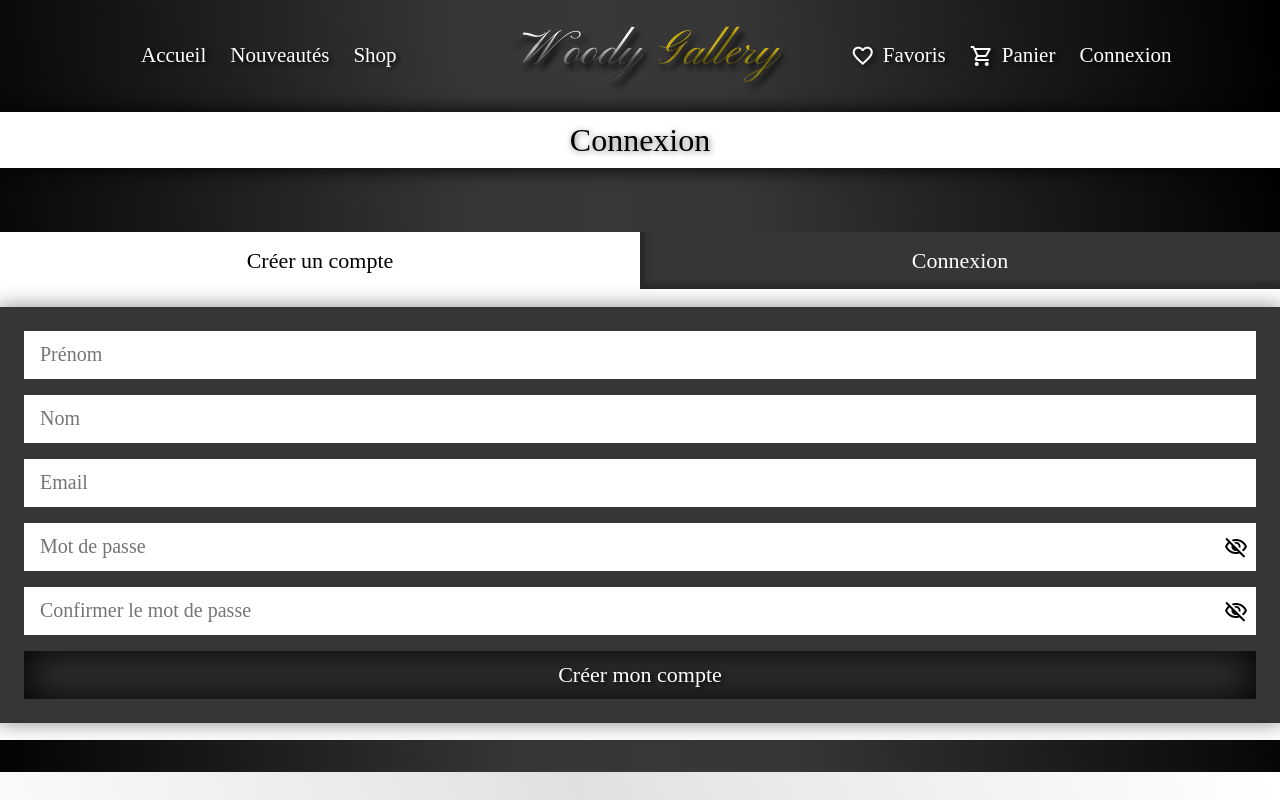
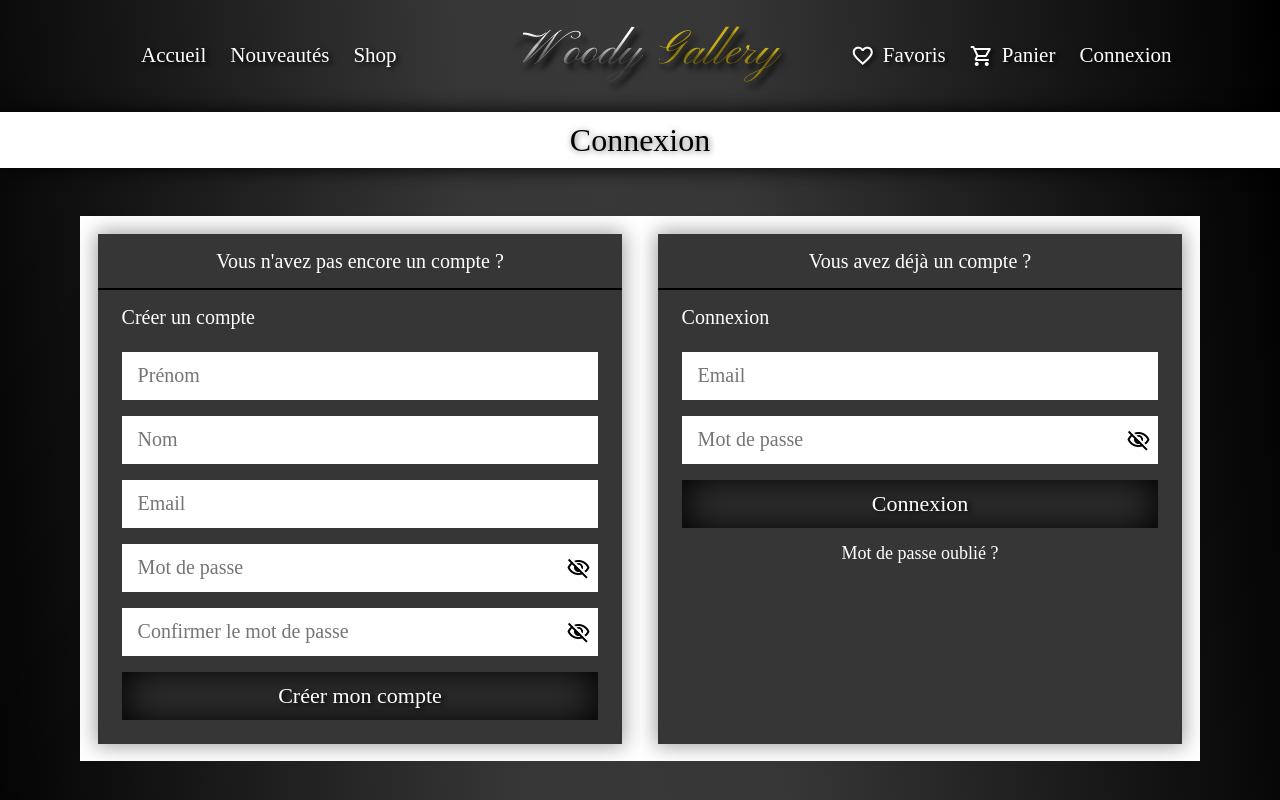
Before and after one commit to WildCodeSchool-2024-09/JS-RemoteFR-Vendangeurs-P3-Woody-Gallery, a React (Vite) app in the folder client/: page /create-account in a window 1280 px wide. Shown: the top 800 px of the page. Built offline with nearby package versions, Linux system fonts and the light colour scheme; a web font is replaced by a local one.

Commit message:
[feat] - page connexion version desktop

```diff
--- a/client/src/components/LogInConnect.tsx
+++ b/client/src/components/LogInConnect.tsx
@@ -44,6 +44,9 @@ export default function LogInConnect() {
           Connexion
         </NavLink>
         <div className={styles.formulaire}>
+          <p className={styles.quest}>Vous avez déjà un compte ?</p>
+          <hr />
+          <p className={styles.title}>Connexion</p>
           <form onSubmit={handleSubmit}>
             <input
               id="email-connect"
--- a/client/src/components/LogInCreate.tsx
+++ b/client/src/components/LogInCreate.tsx
@@ -68,6 +68,9 @@ export default function LogInCreate() {
           Connexion
         </NavLink>
         <div className={styles.formulaire}>
+          <p className={styles.quest}>Vous n'avez pas encore un compte ?</p>
+          <hr />
+          <p className={styles.title}>Créer un compte</p>
           <form onSubmit={handleSubmit}>
             <input
               id="firstname"
--- a/client/src/pages/ConnectionPage.tsx
+++ b/client/src/pages/ConnectionPage.tsx
@@ -1,4 +1,5 @@
 import LogInConnect from "../components/LogInConnect";
+import LogInCreate from "../components/LogInCreate";
 import styles from "../styles/ConnectionPage.module.css";
 
 export default function ConnectionPage() {
@@ -6,7 +7,12 @@ export default function ConnectionPage() {
     <>
       <section className={styles.logInContainer}>
         <h2>Connexion</h2>
-        <LogInConnect />
+        <div className={styles.formContainer}>
+          <div className={styles.maskLogin}>
+            <LogInCreate />
+          </div>
+          <LogInConnect />
+        </div>
       </section>
     </>
   );
--- a/client/src/pages/CreateAccountPage.tsx
+++ b/client/src/pages/CreateAccountPage.tsx
@@ -1,3 +1,4 @@
+import LogInConnect from "../components/LogInConnect";
 import LogInCreate from "../components/LogInCreate";
 import styles from "../styles/ConnectionPage.module.css";
 
@@ -6,7 +7,12 @@ export default function CreateAccountPage() {
     <>
       <section className={styles.logInContainer}>
         <h2>Connexion</h2>
-        <LogInCreate />
+        <div className={styles.formContainer}>
+          <LogInCreate />
+          <div className={styles.maskLogin}>
+            <LogInConnect />
+          </div>
+        </div>
       </section>
     </>
   );
--- a/client/src/styles/ConnectionPage.module.css
+++ b/client/src/styles/ConnectionPage.module.css
@@ -21,9 +21,28 @@
     width: 100%;
     cursor: default;
 
-    @media screen and (min-width: 1280px) {
-      margin: 0 0 4rem 0;
+    @media screen and (min-width: 1200px) {
+      margin: 0 0 3rem 0;
       font-size: 32px;
+      grid-column: 1 / 3;
+    }
+  }
+
+  .formContainer {
+    width: 100%;
+    @media screen and (min-width: 1200px) {
+      display: grid;
+      grid-template-columns: 50% 50%;
+      margin-bottom: 7rem;
+      max-width: 70rem;
+    }
+  }
+
+  .maskLogin {
+    display: none;
+    @media screen and (min-width: 1200px) {
+      display: block;
+      height: 100%;
     }
   }
 }
--- a/client/src/styles/LogInCreate.module.css
+++ b/client/src/styles/LogInCreate.module.css
@@ -4,6 +4,12 @@
   margin-bottom: 2rem;
   width: 100%;
   background-color: var(--footerbg-primary-color);
+
+  @media screen and (min-width: 1200px) {
+    align-self: flex-start;
+    margin: 0;
+    height: 100%;
+  }
 
   a {
     margin: auto;
@@ -19,6 +25,9 @@
   .createAccount,
   .connexion {
     color: var(--fontcolor-black);
+    @media screen and (min-width: 1200px) {
+      display: none;
+    }
   }
 
   .connexionCreate,
@@ -27,6 +36,9 @@
     background-color: var(--background-secondary-color);
     -webkit-box-shadow: inset 6px -6px 5px 0px rgba(0, 0, 0, 0.25);
     box-shadow: inset 6px -6px 5px 0px rgba(0, 0, 0, 0.25);
+    @media screen and (min-width: 1200px) {
+      display: none;
+    }
   }
 
   .formulaire {
@@ -37,6 +49,43 @@
     margin: 1.1rem 0;
     display: flex;
     flex-direction: column;
+
+    @media screen and (min-width: 1200px) {
+      margin: 1.1rem;
+    }
+
+    .quest {
+      display: none;
+      @media screen and (min-width: 1200px) {
+        display: block;
+        font-family: var(--font-grotesk);
+        color: var(--fontcolor-white);
+        font-size: 20px;
+        text-align: center;
+        margin: .75rem 0;
+      }
+    }
+
+    hr {
+      display: none;
+      @media screen and (min-width: 1200px) {
+        display: block;
+        border: none;
+        background-color: var(--fontcolor-black);
+        height: 2px;
+      }
+    }
+
+    .title {
+      display: none;
+      @media screen and (min-width: 1200px) {
+        display: block;
+        font-family: var(--font-grotesk);
+        color: var(--fontcolor-white);
+        font-size: 20px;
+        margin: .75rem 0 -.25rem 1.5rem;
+      }
+    }
 
     form {
       display: flex;
```
